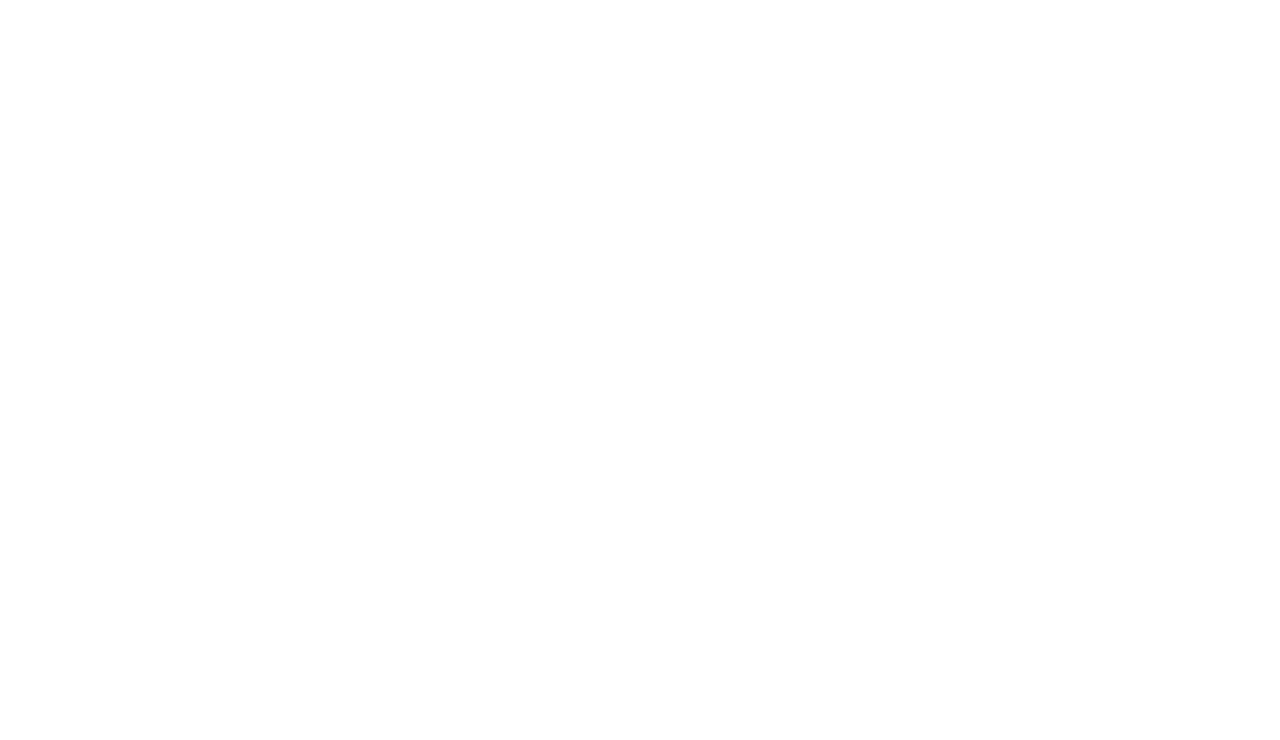
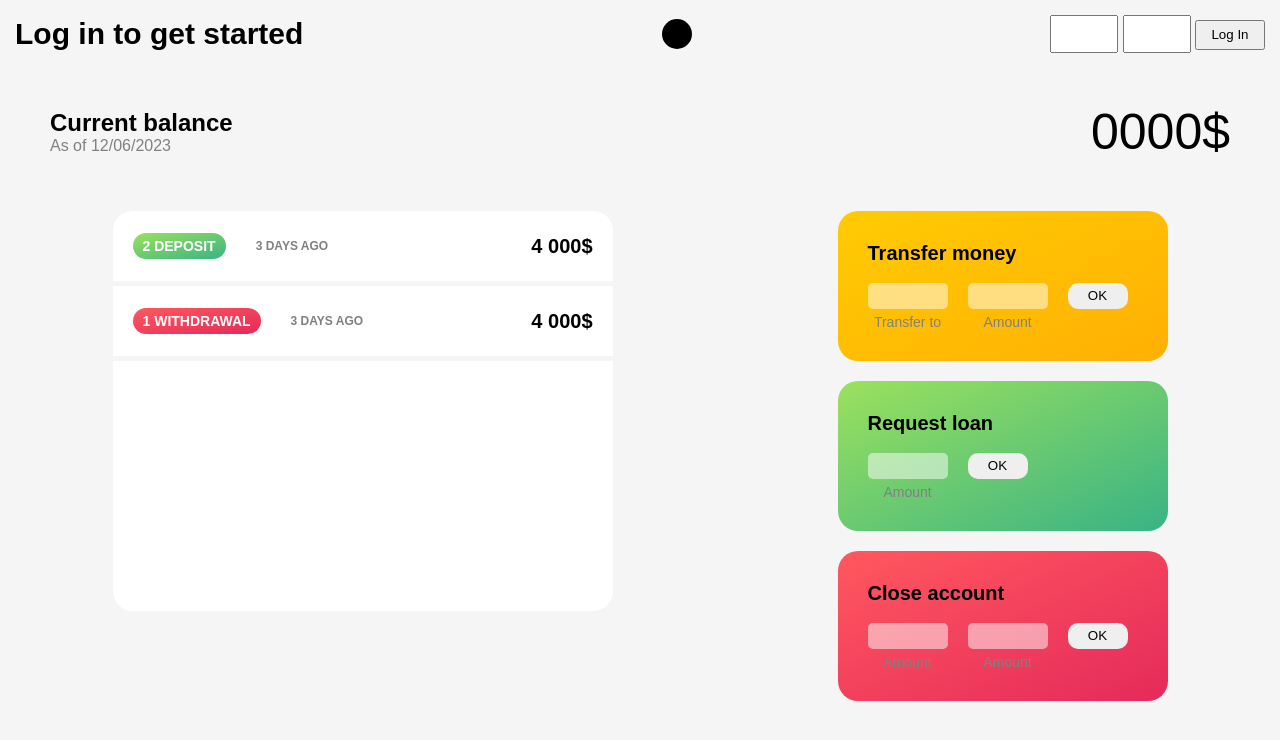
Before and after one commit to ItsMeCineQ/Bankist_app, a plain HTML site: page index.html in a window 1280 px wide. Drawn offline with Linux system fonts and the light colour scheme.

Commit message:
almost finished UI

```diff
--- a/index.html
+++ b/index.html
@@ -7,6 +7,82 @@
     <link rel="stylesheet" href="style.css">
 </head>
 <body>
+    <nav>
+        <h1>Log in to get started</h1>
+        <div class="logo"></div>
+        <section class="login">
+            <input type="text" class="text">
+            <input type="password" class="text">
+            <button>Log In</button>
+        </section>
+    </nav>
+
+    <main>
+        <section class="top">
+            <div class="current-date">
+                <h2>Current balance</h2>
+                <p>As of 12/06/2023</p>
+            </div>
+            <span class="current-balance">0000$</span>
+        </section>
+
+        <section class="mid">
+            <section class="left">
+                <div class="movement">
+                    <span class="deposit">2 Deposit</span>
+                    <p class="date">3 days ago</p>
+                    <p class="amount">4 000$</p>
+                </div>
+                <div class="movement">
+                    <span class="withdraw">1 Withdrawal</span>
+                    <p class="date">3 days ago</p>
+                    <p class="amount">4 000$</p>
+                </div>
+            </section>
+            <section class="right">
+                <div class="transfers">
+                    <div class="transfer-money area">
+                        <span>Transfer money</span>
+                        <div class="boxes">
+                            <div class="box">
+                                <input type="text" class="text">
+                                <p>Transfer to</p>
+                            </div>
+                            <div class="box">
+                                <input type="text" class="text">
+                                <p>Amount</p>
+                            </div>
+                            <button>OK</button>
+                        </div>
+                    </div>
+                    <div class="loan area">
+                        <span>Request loan</span>
+                        <div class="boxes">
+                            <div class="box">
+                                <input type="text" class="text">
+                                <p>Amount</p>
+                            </div>
+                            <button>OK</button>
+                        </div>
+                    </div>
+                    <div class="close-account area">
+                        <span>Close account</span>
+                        <div class="boxes">
+                            <div class="box">
+                                <input type="text" class="text">
+                                <p>Amount</p>
+                            </div>
+                            <div class="box">
+                                <input type="text" class="text">
+                                <p>Amount</p>
+                            </div>
+                            <button>OK</button>
+                        </div>
+                    </div>
+                </div>
+            </section>
+        </section>
+    </main>
     <script src="main.js"></script>
 </body>
 </html>
--- a/main.js
+++ b/main.js
@@ -0,0 +1,22 @@
+'use strict'
+
+const account1 = {
+    owner: 'Marcin Luty',
+    movements: [200, 450, -400, 3000, -650, -130, 70, 1300],
+    interestRate: 1.2, // %
+    pin: 1111,
+};
+
+const account2 = {
+    owner: 'Jessica Davis',
+    movements: [5000, 3400, -150, -790, -3210, -1000, 8500, -30],
+    interestRate: 1.5, // %
+    pin: 2222,
+};
+
+const account3 = {
+    owner: 'Steven Thomas Williams',
+    movements: [200, -200, 340, -300, -20, 50, 400, -460],
+    interestRate: 0.7, // %
+    pin: 3333,
+};
--- a/style.css
+++ b/style.css
@@ -0,0 +1,177 @@
+*{
+    margin: 0;
+    padding: 0;
+    font-family: sans-serif;
+}
+
+body{
+    background-color: whitesmoke;
+}
+
+nav{
+    display: flex;
+    justify-content: space-between;
+    align-items: center;
+    margin: 15px;
+
+}
+
+nav .logo{
+    width: 30px;
+    height: 30px;
+    border-radius: 20px;
+    background-color: black;
+}
+
+nav h1{
+    font-size: 30px;
+}
+
+nav .login .text{
+    height: 30px;
+    width: 60px;
+    font-size: 16px;
+    padding: 2px;
+}
+
+nav .login button{
+    height: 30px;
+    width: 70px;
+}
+
+main .top{
+    display: flex;
+    justify-content: space-between;
+    align-items: center;
+    margin: 50px;
+}
+
+main .top .current-date h2{
+    font-size: 24px;
+}
+
+main .top .current-date p{
+    color: grey;
+}
+
+main .top .current-balance{
+    font-size: 50px;
+}
+
+main .mid{
+    display: flex;
+    justify-content: space-around;
+}
+
+main .mid .left{
+    width: 500px;
+    height: 400px;
+    background-color: white;
+    border-radius: 20px;
+}
+
+main .mid .left .movement{
+    display: flex;
+    justify-content: space-between;
+    align-items: center;
+    height: 70px;
+    width: 100%;
+    padding: 0 20px;
+    border-bottom: solid 5px whitesmoke;
+}
+
+main .mid .left .movement .deposit{
+    background-image: linear-gradient(to top left, #39b385, #9be15d);
+    border-radius: 15px;
+    text-transform: uppercase;
+    color: white;
+    padding: 5px 10px;
+    font-weight: bold;
+    font-size: 14px;
+    margin-right: 30px;
+}
+
+main .mid .left .movement .withdraw{
+    background-image: linear-gradient(to top left, #e52a5a, #ff585f);
+    border-radius: 15px;
+    text-transform: uppercase;
+    color: white;
+    padding: 5px 10px;
+    font-weight: bold;
+    font-size: 14px;
+    margin-right: 30px;
+}
+
+main .mid .left .movement .amount{
+    margin-left: auto;
+    font-weight: bold;
+    font-size: 20px;
+    margin-right: 40px;
+}
+
+main .mid .left .movement .date{
+    text-transform: uppercase;
+    font-size: 12px;
+    color: grey;
+    font-weight: bold;
+}
+
+main .mid .right .transfers .area{
+    height: 90px;
+    width: 270px;
+    border-radius: 20px;
+    padding: 30px;
+    display: flex;
+    flex-direction: column;
+    justify-content: space-around;
+    margin-bottom: 20px;
+}
+
+main .mid .right .transfers .transfer-money{
+    background-image: linear-gradient(to top left, #ffb003, #ffcb03);
+}
+
+main .mid .right .transfers .loan{
+    background-image: linear-gradient(to top left, #39b385, #9be15d);
+}
+
+main .mid .right .transfers .close-account{
+    background-image: linear-gradient(to top left, #e52a5a, #ff585f);
+}
+
+main .mid .right .transfers .area span{
+    font-size: 20px;
+    font-weight: bold;
+    margin-bottom: 15px;
+}
+
+main .mid .right .transfers .area .boxes{
+    display: flex;
+}
+main .mid .right .transfers .area .boxes .box{
+    width: 80px;
+    margin-right: 20px;
+    text-align: center;
+}
+
+main .mid .right .transfers .area .boxes .box .text{
+    width: 70px;
+    height: 26px;
+    margin-bottom: 5px;
+    border-radius: 5px;
+    border: none;
+    opacity: 0.5;
+    padding-left: 10px;
+}
+
+main .mid .right .transfers .area .boxes .box p{
+    font-size: 14px;
+    color: grey;
+}
+
+main .mid .right .transfers .area .boxes button{
+    width: 60px;
+    height: 26px;
+    border-radius: 10px;
+    border: none;
+}
```
